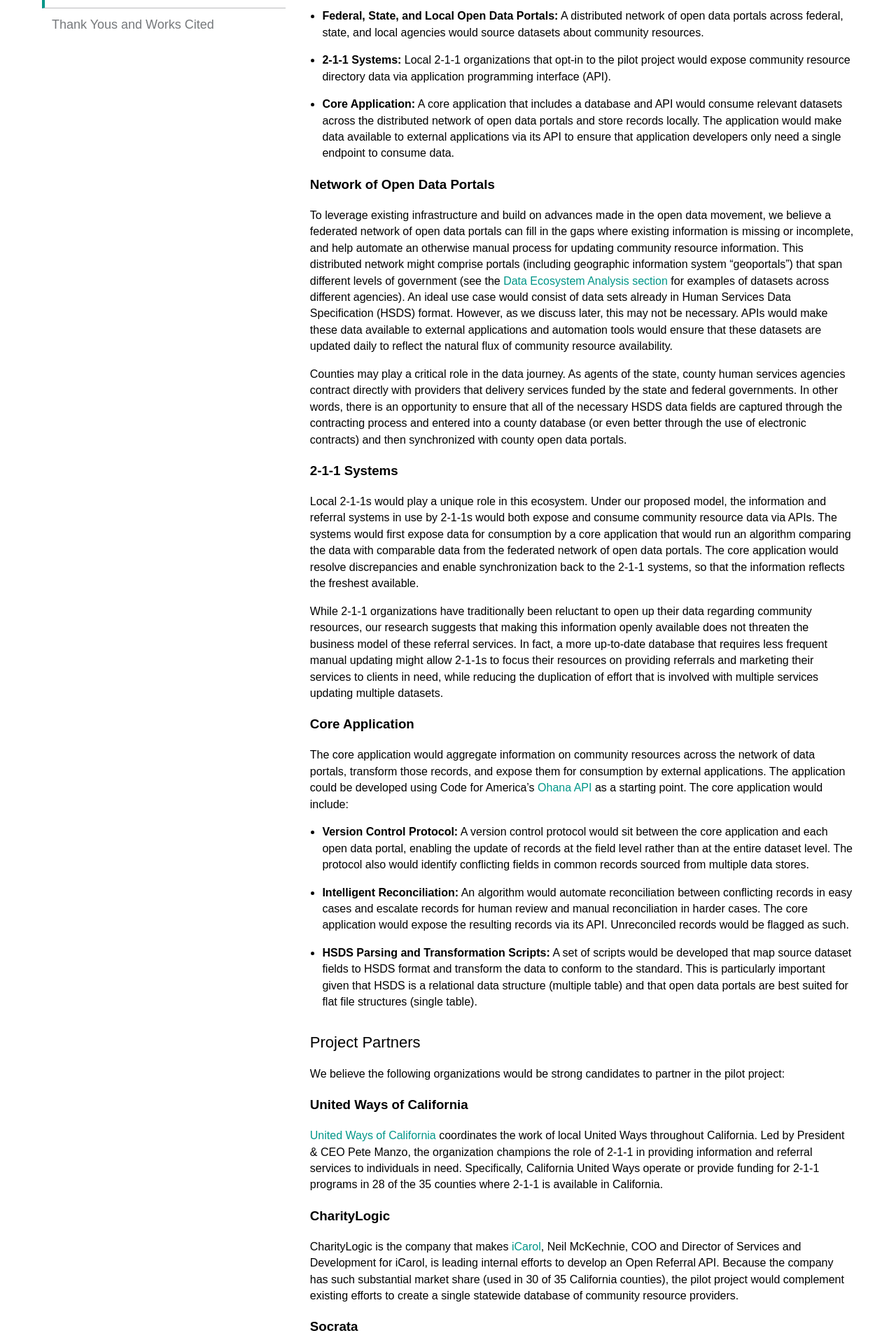
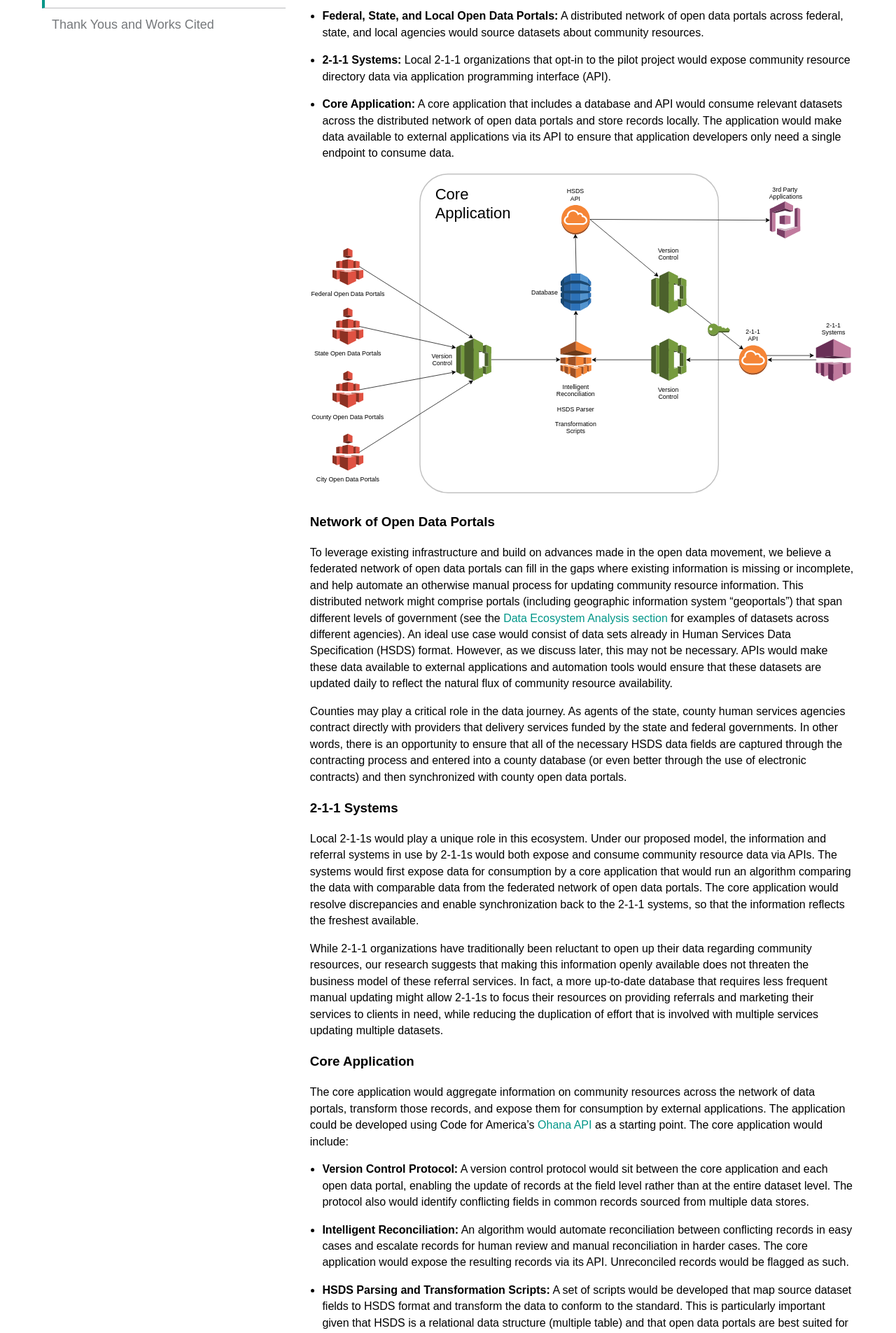
Before and after one commit to joelrip/human-services-scoping-plan, a Jekyll site: the page built from _pages/high-level-plan.md, in a window 1280 px wide. Shown: the part 402-2307 px from the top of the page at 70% size. Built offline with Jekyll 4.4.1, drawn with Linux system fonts in a browser that asks for light colours.

Commit message:
Add system map image

```diff
--- a/_pages/high-level-plan.md
+++ b/_pages/high-level-plan.md
@@ -10,6 +10,8 @@ The pilot project would consist of the following components:
 - **Federal, State, and Local Open Data Portals:** A distributed network of open data portals across federal, state, and local agencies would source datasets about community resources.
 - **2-1-1 Systems:** Local 2-1-1 organizations that opt-in to the pilot project would expose community resource directory data via application programming interface (API).
 - **Core Application:** A core application that includes a database and API would consume relevant datasets across the distributed network of open data portals and store records locally. The application would make data available to external applications via its API to ensure that application developers only need a single endpoint to consume data.
+
+[![system-map](/data/system-map.svg "System Map")](/data/system-map.svg)
 
 ### Network of Open Data Portals
 
--- a/css/custom.css
+++ b/css/custom.css
@@ -30,3 +30,7 @@
   font-size: 1.5em;
   font-weight: bold;
 }
+img {
+    width: 100%;
+    height: auto;
+}
```
Also changed, not shown: data/system-map.svg (added).
